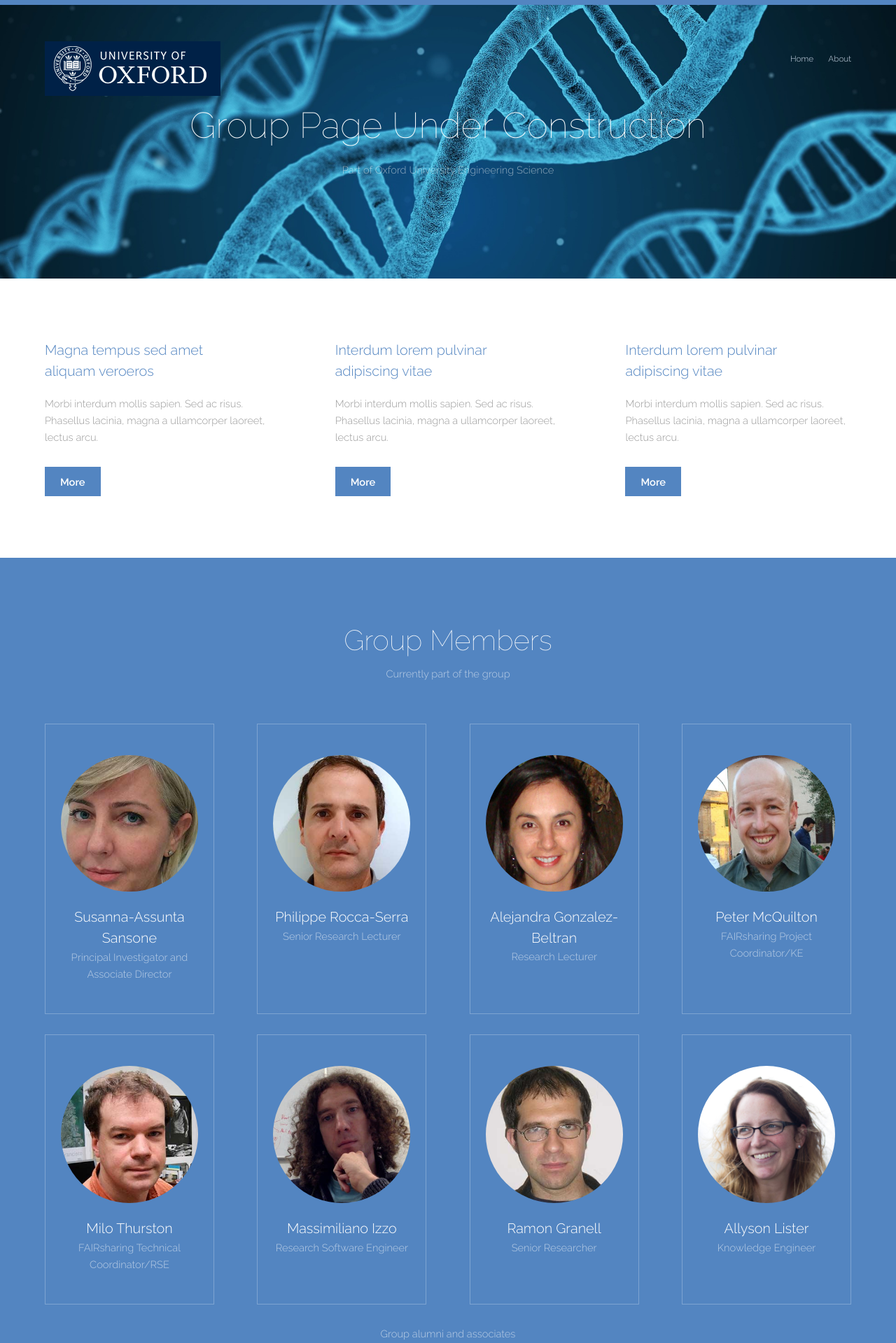
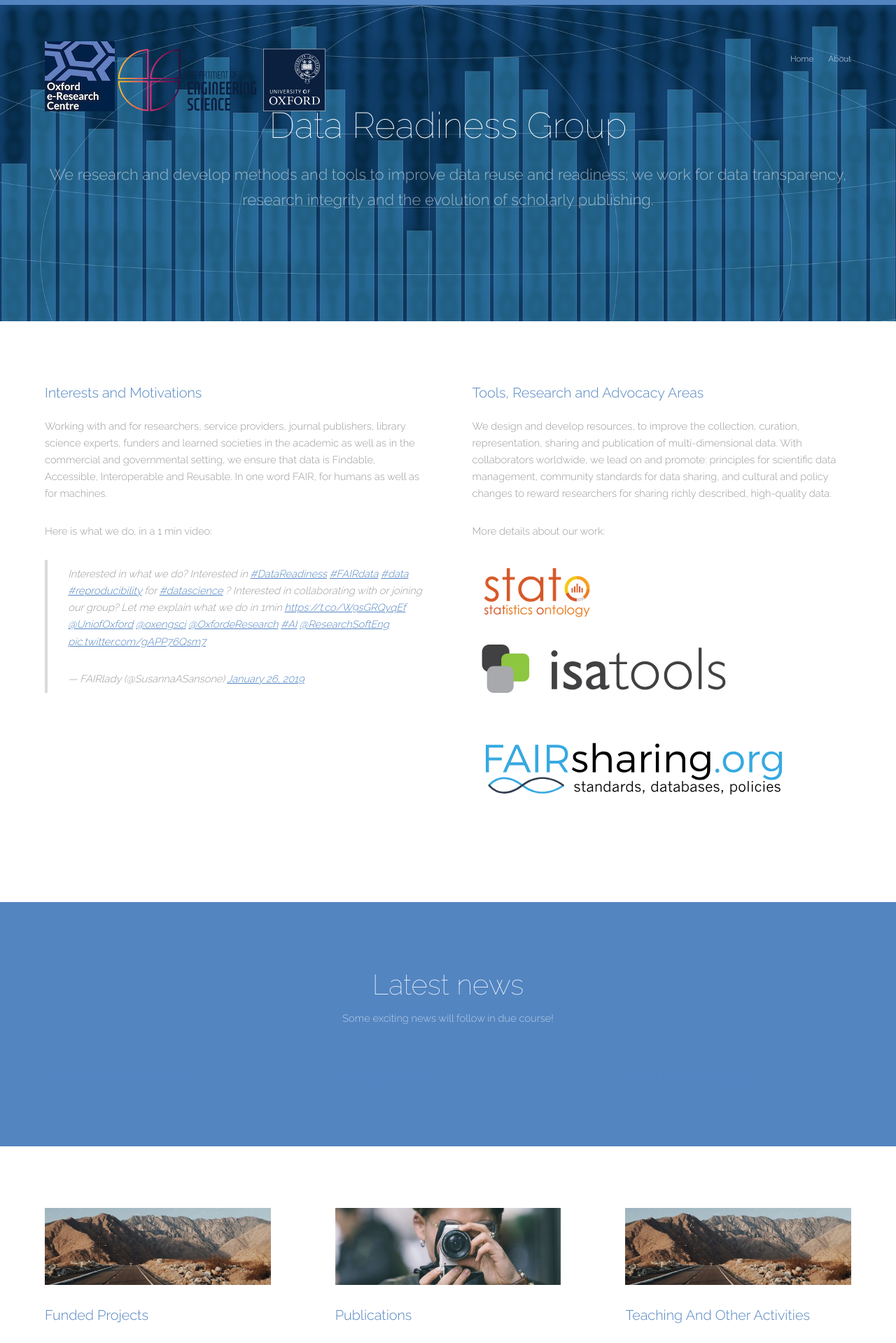
Before and after one commit to FAIRsharing/Sansone-Group-Website, a Jekyll site: the page built from index.html, in a window 1280 px wide. Shown: the top 1919 px of the page at 70% size. Built offline with Jekyll 4.4.1, drawn with Linux system fonts in a browser that asks for light colours; comment, search, counter and statistics services are not loaded; some of the changed text lies outside the part shown.

Commit message:
Initial re-working of front page.

```diff
--- a/_config.yml
+++ b/_config.yml
@@ -13,16 +13,15 @@
 # you will see them accessed via {{ site.title }}, {{ site.email }}, and so on.
 # You can create any custom variable you would like, and they will be accessible
 # in the templates via {{ site.myvariable }}.
-title: Your awesome title
-email: your-email@example.com
+title: Data Readiness Group
+email: contact@fairsharing.org
 description: >- # this means to ignore newlines until "baseurl:"
-  Write an awesome description for your new site here. You can edit this
-  line in _config.yml. It will appear in your document head meta (for
-  Google search results) and in your feed.xml site description.
-baseurl: "" # the subpath of your site, e.g. /blog
-url: "" # the base hostname & protocol for your site, e.g. http://example.com
-twitter_username: jekyllrb
-github_username:  jekyll
+  We research and develop methods and tools to improve data reuse and readiness; we work for data transparency,
+  research integrity and the evolution of scholarly publishing.
+baseurl: "/" # the subpath of your site, e.g. /blog
+url: "https://sansonegroup.eng.ox.ac.uk/" # the base hostname & protocol for your site, e.g. http://example.com
+twitter_username:
+github_username:
 
 # Build settings
 markdown: kramdown
--- a/_layouts/default.html
+++ b/_layouts/default.html
@@ -16,8 +16,10 @@
 		<!-- Header -->
 			<header id="header">
 				<div class="inner">
-					<a href="https://oerc.ox.ac.uk" class="logo">
-                        <img src="/images/ox_brand1_pos_rect.gif" max-height="100px" alt="Oxford University Logo"/>
+					<a href="https://www.eng.ox.ac.uk" class="logo" target="_blank">
+                        <img src="/images/logos/oerc.jpg" alt="Oxford e-Research Centre Logo"/>
+						<img src="/images/logos/engineering.svg" class="header-logo"
+							 alt="Oxford University Dept. of Engineering Logo"/>
                     </a>
 					<nav id="nav">
 						<a href="/index">Home</a>
@@ -29,8 +31,10 @@
 
 		<!-- Banner -->
 			<section id="banner">
-				<h1>Group Page Under Construction</h1>
-				<p>Part of Oxford University Engineering Science</p>
+				<h1>Data Readiness Group</h1>
+				<p>We research and develop methods and tools to improve data reuse and readiness;
+					we work for data transparency, research integrity and the evolution of scholarly publishing.
+				</p>
 			</section>
 
         <!-- Site Content -->
@@ -48,10 +52,12 @@
 
 						<span class="icons">
 							<!-- <li><a href="#" class="icon fa-twitter"><span class="label">Twitter</span></a></li> -->
+                            <!--
                             <a href="https://twitter.com/intent/tweet?button_hashtag=FAIRsharing_org&ref_src=twsrc%5Etfw"
                            class="twitter-hashtag-button" data-lang="en" data-show-count="false">
                             Tweet #FAIRsharing_org</a><script async src="https://platform.twitter.com/widgets.js"
                                                               charset="utf-8"></script>
+                                                              -->
 						</span>
 					</div>
 				</div>
--- a/assets/css/main.css
+++ b/assets/css/main.css
@@ -2747,7 +2747,7 @@
 			color: #ffffff;
 			display: inline-block;
 			font-weight: 600;
-			height: inherit;
+			/* height: inherit; */
 			left: 0;
 			line-height: inherit;
 			margin: 0;
@@ -2755,6 +2755,7 @@
 			position: absolute;
 			top: 0;
 			font-size: 1em;
+			height: 100px;
 		}
 
 		#header a {
@@ -2941,7 +2942,7 @@
         padding-top: 100px !important;
         padding-bottom: 50px !important;
         */
-		background-image: url('/images/banner.jpg');
+		background-image: url('/images/big-data-2001190_1920.jpg');
 		background-size: cover;
 		background-position: top;
 		background-attachment: fixed;
@@ -2960,7 +2961,7 @@
 		}
 
 		#banner p {
-			font-size: 1em;
+			font-size: 1.5em;
 			color: rgba(255, 255, 255, 0.55);
 			margin-bottom: 1.75em;
 		}
--- a/index.html
+++ b/index.html
@@ -5,33 +5,141 @@
 ---
 
 <!-- One -->
-    <section id="one" class="wrapper">
+    <section id="blurbs" class="wrapper">
         <div class="inner">
-            <div class="flex flex-3">
+            <div class="flex flex-2">
 
                 <article>
                     <header>
-                        <h3>Magna tempus sed amet<br /> aliquam veroeros</h3>
+                        <h3>Interests and Motivations</h3>
                     </header>
-                    <p>Morbi interdum mollis sapien. Sed ac risus. Phasellus lacinia, magna a ullamcorper laoreet, lectus arcu.</p>
+                    <p>Working with and for researchers, service providers, journal publishers, library science experts,
+                        funders and learned societies in the academic as well as in the commercial and governmental
+                        setting, we ensure that data is Findable, Accessible, Interoperable and Reusable.
+                        In one word FAIR, for humans as well as for machines.
+                    </p>
+
+                    <footer>
+                        <p>Here is what we do, in a 1 min video:</p>
+                        <blockquote class="twitter-tweet" data-lang="en"><p lang="en" dir="ltr">
+                            Interested in what we do? Interested in
+                            <a href="https://twitter.com/hashtag/DataReadiness?src=hash&amp;ref_src=twsrc%5Etfw">
+                                #DataReadiness</a>
+                            <a href="https://twitter.com/hashtag/FAIRdata?src=hash&amp;ref_src=twsrc%5Etfw">
+                                #FAIRdata</a>
+                            <a href="https://twitter.com/hashtag/data?src=hash&amp;ref_src=twsrc%5Etfw">#data</a>
+                            <a href="https://twitter.com/hashtag/reproducibility?src=hash&amp;ref_src=twsrc%5Etfw">
+                                #reproducibility</a> for
+                            <a href="https://twitter.com/hashtag/datascience?src=hash&amp;ref_src=twsrc%5Etfw">
+                                #datascience</a> ? Interested in collaborating with or joining our group?
+                            Let me explain what we do in 1min <a href="https://t.co/W9sGRQyqEf">
+                            https://t.co/W9sGRQyqEf</a>
+                            <a href="https://twitter.com/UniofOxford?ref_src=twsrc%5Etfw">@UniofOxford</a>
+                            <a href="https://twitter.com/oxengsci?ref_src=twsrc%5Etfw">@oxengsci</a>
+                            <a href="https://twitter.com/OxfordeResearch?ref_src=twsrc%5Etfw">@OxfordeResearch</a>
+                            <a href="https://twitter.com/hashtag/AI?src=hash&amp;ref_src=twsrc%5Etfw">#AI</a>
+                            <a href="https://twitter.com/ResearchSoftEng?ref_src=twsrc%5Etfw">@ResearchSoftEng</a>
+                            <a href="https://t.co/gAPP76Qsm7">pic.twitter.com/gAPP76Qsm7</a>
+                            </p>&mdash; FAIRlady (@SusannaASansone)
+                            <a
+                             href="https://twitter.com/SusannaASansone/status/1089038600925270016?ref_src=twsrc%5Etfw">
+                                January 26, 2019</a></blockquote>
+                        <script async src="https://platform.twitter.com/widgets.js" charset="utf-8"></script>
+
+                    </footer>
+                </article>
+                <article>
+                    <header>
+                        <h3>Tools, Research and Advocacy Areas</h3>
+                    </header>
+                    <p>We design and develop resources, to improve the collection, curation, representation,
+                        sharing and publication of multi-dimensional data. With collaborators worldwide, we
+                        lead on and promote: principles for scientific data management, community standards for
+                        data sharing, and cultural and policy changes to reward researchers for sharing richly
+                        described, high-quality data.
+                    </p>
+                    <footer>
+                        <p>More details about our work:</p>
+                        <p>
+                            <a href="http://www.obofoundry.org/ontology/stato.html" target="_blank">
+                                <img src="/images/logos/stato-logo-3.png" height="100px"/>
+                            </a>
+                            <a href="http://isa-tools.org/" target="_blank">
+                                <img src="/images/logos/isatools.svg" height="100px"/>
+                            </a>
+                            <a href="https://fairsharing.org" target="_blank">
+                                <img src="/images/logos/FAIRsharing-sdp.svg" height="150px"/>
+                            </a>
+                        </p>
+                    </footer>
+                </article>
+
+            </div>
+        </div>
+    </section>
+
+    <section id="news" class="wrapper style1 special">
+        <div class="inner">
+            <header class="align-center">
+                <h2>Latest news</h2>
+                <p>Some exciting news will follow in due course!</p>
+            </header>
+            <div class="flex flex-3">
+                <article>
+                    <a class="twitter-timeline" data-width="500" data-height="500" href="https://twitter.com/SusannaASansone?ref_src=twsrc%5Etfw">Tweets by SusannaASansone</a> <script async src="https://platform.twitter.com/widgets.js" charset="utf-8"></script>
+                </article>
+                <article>
+                    <a class="twitter-timeline" data-width="500" data-height="500" href="https://twitter.com/isatools?ref_src=twsrc%5Etfw">Tweets by isatools</a> <script async src="https://platform.twitter.com/widgets.js" charset="utf-8"></script>
+                </article>
+                <article>
+                    <a class="twitter-timeline" data-width="500" data-height="500" data-theme="light" href="https://twitter.com/FAIRsharing_org?ref_src=twsrc%5Etfw">Tweets by FAIRsharing_org</a> <script async src="https://platform.twitter.com/widgets.js" charset="utf-8"></script>
+                </article>
+            </div>
+        </div>
+
+    </section>
+
+    <section id="projects" class="wrapper special">
+        <div class="inner">
+            <!--
+            <header class="align-center">
+                <h2>More Information</h2>
+                <p>The links below lead to pages which are are full of exciting facts and that.</p>
+            </header>
+            -->
+            <div class="flex flex-3">
+                <article>
+                    <div class="image fit">
+                        <img src="images/pic01.jpg" alt="Pic 01" />
+                    </div>
+                    <header>
+                        <h3>Funded Projects</h3>
+                    </header>
+                    <p>Praesent dapibus, neque id cursus faucibus, tortor neque egestas augue, eu vulputate magna eros eu erat. Aliquam erat volutpat. Nam dui mi, tincidunt quis, accumsan porttitor lorem ipsum.</p>
                     <footer>
                         <a href="#" class="button special">More</a>
                     </footer>
                 </article>
                 <article>
+                    <div class="image fit">
+                        <img src="images/pic02.jpg" alt="Pic 02" />
+                    </div>
                     <header>
-                        <h3>Interdum lorem pulvinar<br /> adipiscing vitae</h3>
+                        <h3>Publications</h3>
                     </header>
-                    <p>Morbi interdum mollis sapien. Sed ac risus. Phasellus lacinia, magna a ullamcorper laoreet, lectus arcu.</p>
+                    <p>Sed adipiscing ornare risus. Morbi est est, blandit sit amet, sagittis vel, euismod vel, velit. Pellentesque egestas sem. Suspendisse commodo ullamcorper magna non comodo sodales tempus.</p>
                     <footer>
                         <a href="#" class="button special">More</a>
                     </footer>
                 </article>
                 <article>
+                    <div class="image fit">
+                        <img src="images/pic01.jpg" alt="Pic 01" />
+                    </div>
                     <header>
-                        <h3>Interdum lorem pulvinar<br /> adipiscing vitae</h3>
+                        <h3>Teaching And Other Activities</h3>
                     </header>
-                    <p>Morbi interdum mollis sapien. Sed ac risus. Phasellus lacinia, magna a ullamcorper laoreet, lectus arcu.</p>
+                    <p>Praesent dapibus, neque id cursus faucibus, tortor neque egestas augue, eu vulputate magna eros eu erat. Aliquam erat volutpat. Nam dui mi, tincidunt quis, accumsan porttitor lorem ipsum.</p>
                     <footer>
                         <a href="#" class="button special">More</a>
                     </footer>
@@ -136,56 +244,3 @@
 
         </div>
     </section>
-
-<!-- Three -->
-    <section id="three" class="wrapper special">
-        <div class="inner">
-            <header class="align-center">
-                <h2>Nunc Dignissim</h2>
-                <p>Aliquam erat volutpat nam dui </p>
-            </header>
-            <div class="flex flex-2">
-                <article>
-                    <div class="image fit">
-                        <img src="images/pic01.jpg" alt="Pic 01" />
-                    </div>
-                    <header>
-                        <h3>Praesent placerat magna</h3>
-                    </header>
-                    <p>Praesent dapibus, neque id cursus faucibus, tortor neque egestas augue, eu vulputate magna eros eu erat. Aliquam erat volutpat. Nam dui mi, tincidunt quis, accumsan porttitor lorem ipsum.</p>
-                    <footer>
-                        <a href="#" class="button special">More</a>
-                    </footer>
-                </article>
-                <article>
-                    <div class="image fit">
-                        <img src="images/pic02.jpg" alt="Pic 02" />
-                    </div>
-                    <header>
-                        <h3>Fusce pellentesque tempus</h3>
-                    </header>
-                    <p>Sed adipiscing ornare risus. Morbi est est, blandit sit amet, sagittis vel, euismod vel, velit. Pellentesque egestas sem. Suspendisse commodo ullamcorper magna non comodo sodales tempus.</p>
-                    <footer>
-                        <a href="#" class="button special">More</a>
-                    </footer>
-                </article>
-            </div>
-        </div>
-    </section>
-
-<!-- Four -->
-    <section id="four" class="wrapper style1 special">
-        <div class="inner">
-            <div class="flex flex-3">
-                <article>
-                    <a class="twitter-timeline" data-width="500" data-height="500" href="https://twitter.com/SusannaASansone?ref_src=twsrc%5Etfw">Tweets by SusannaASansone</a> <script async src="https://platform.twitter.com/widgets.js" charset="utf-8"></script>
-                </article>
-                <article>
-                    <a class="twitter-timeline" data-width="500" data-height="500" href="https://twitter.com/isatools?ref_src=twsrc%5Etfw">Tweets by isatools</a> <script async src="https://platform.twitter.com/widgets.js" charset="utf-8"></script>
-                </article>
-                <article>
-                    <a class="twitter-timeline" data-width="500" data-height="500" data-theme="light" href="https://twitter.com/FAIRsharing_org?ref_src=twsrc%5Etfw">Tweets by FAIRsharing_org</a> <script async src="https://platform.twitter.com/widgets.js" charset="utf-8"></script>
-                </article>
-            </div>
-        </div>
-    </section>
```
Also changed, not shown: images/banner.jpg (deleted), images/big-data-2001190_1920.jpg (added), images/logos/FAIRsharing-sdp.svg (added), images/logos/engineering.svg (added), images/logos/isatools.svg (added), images/logos/oerc.jpg (added), images/logos/stato-logo-3.png (added), images/oerc.jpg (deleted), images/ox_brand1_pos_rect.gif (deleted), images/pic03.jpg (deleted), images/pic04.jpg (deleted), images/pic05.jpg (deleted), images/pic06.jpg (deleted), 1 other file.
